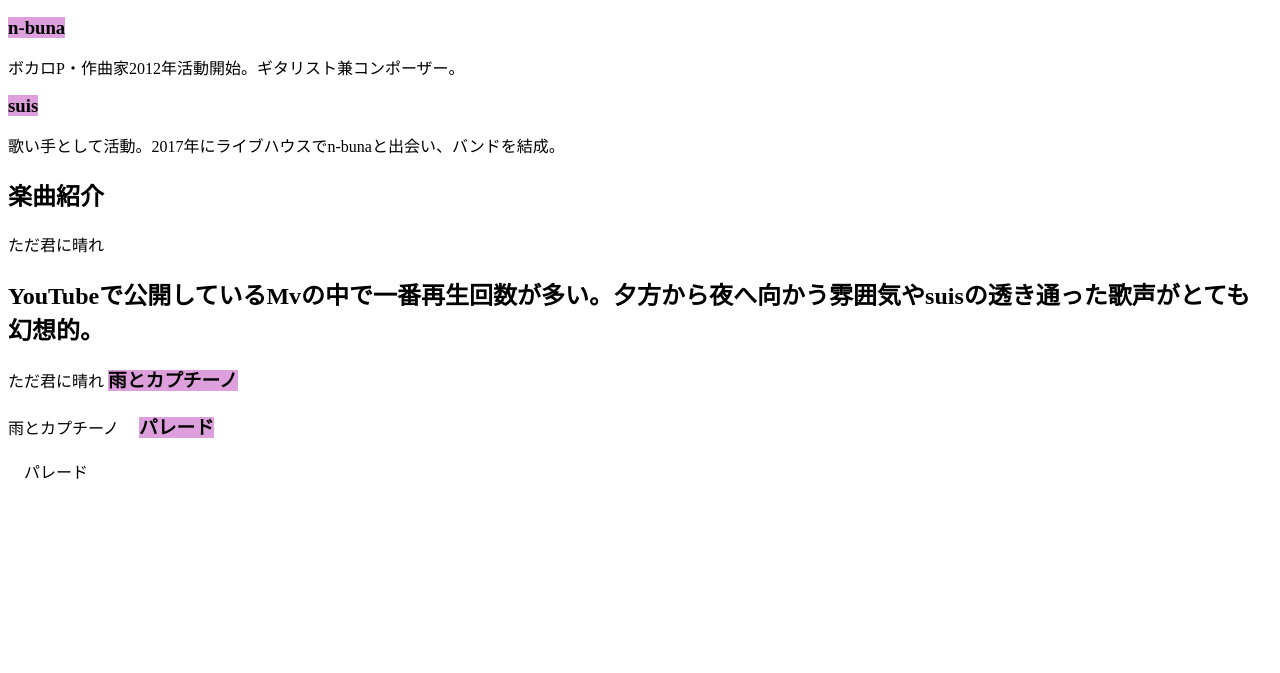
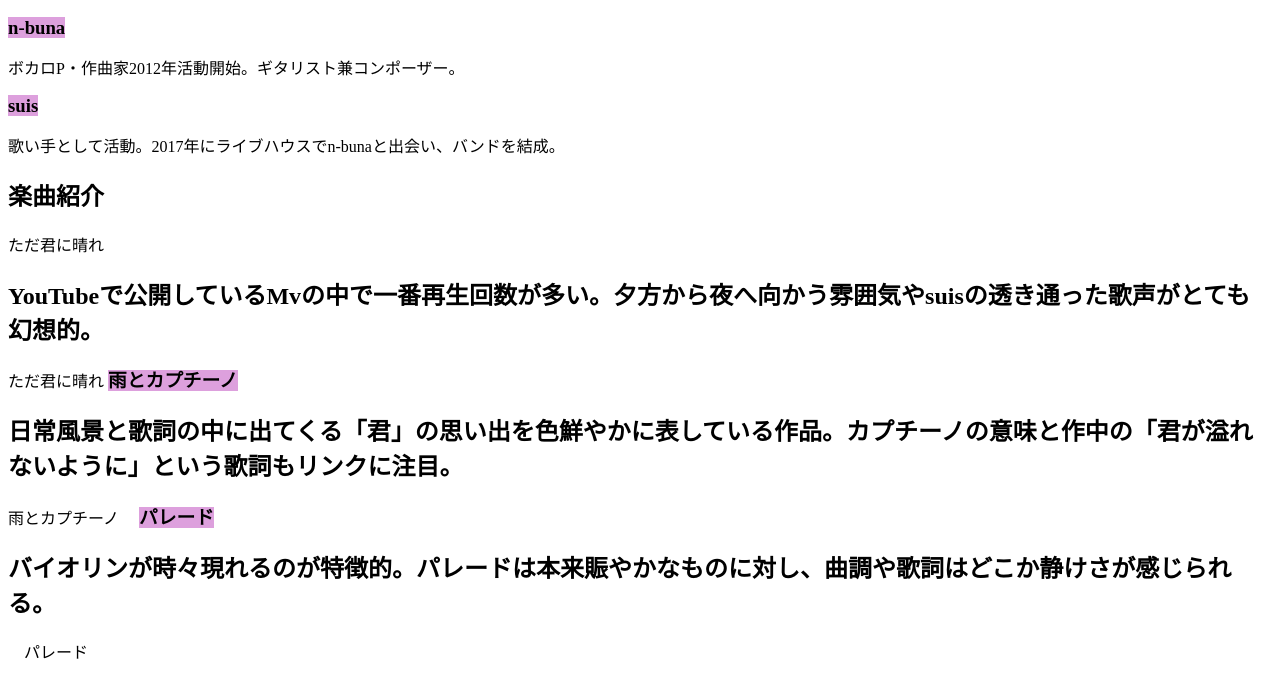
Before and after one commit to aoi-620/aoi-620.github.io, a plain HTML site: page index.html in a window 1280 px wide. Shown: the part 127-800 px from the top of the page. Drawn offline with Linux system fonts and the light colour scheme.

Commit message:
Add files via upload

```diff
--- a/index.html
+++ b/index.html
@@ -24,10 +24,10 @@
       <h2>YouTubeで公開しているМvの中で一番再生回数が多い。夕方から夜へ向かう雰囲気やsuisの透き通った歌声がとても幻想的。</h2>
       <a rel="https://www.youtube.com/watch?v=-VKIqrvVOpo">ただ君に晴れ</a>
       <h3>雨とカプチーノ</h3>
-      <h2></h2>
+      <h2>日常風景と歌詞の中に出てくる「君」の思い出を色鮮やかに表している作品。カプチーノの意味と作中の「君が溢れないように」という歌詞もリンクに注目。</h2>
       <a rel="https://www.youtube.com/watch?v=PWbRleMGagU">雨とカプチーノ</a>
     　<h3>パレード</h3>
-      <h2></h2>
+      <h2>バイオリンが時々現れるのが特徴的。パレードは本来賑やかなものに対し、曲調や歌詞はどこか静けさが感じられる。</h2>
     　<a rel="https://www.youtube.com/watch?v=ry3Tupx4BL4">パレード</a>
 
   </div>
```
Also changed, not shown: style.css (line endings or trailing spaces).
